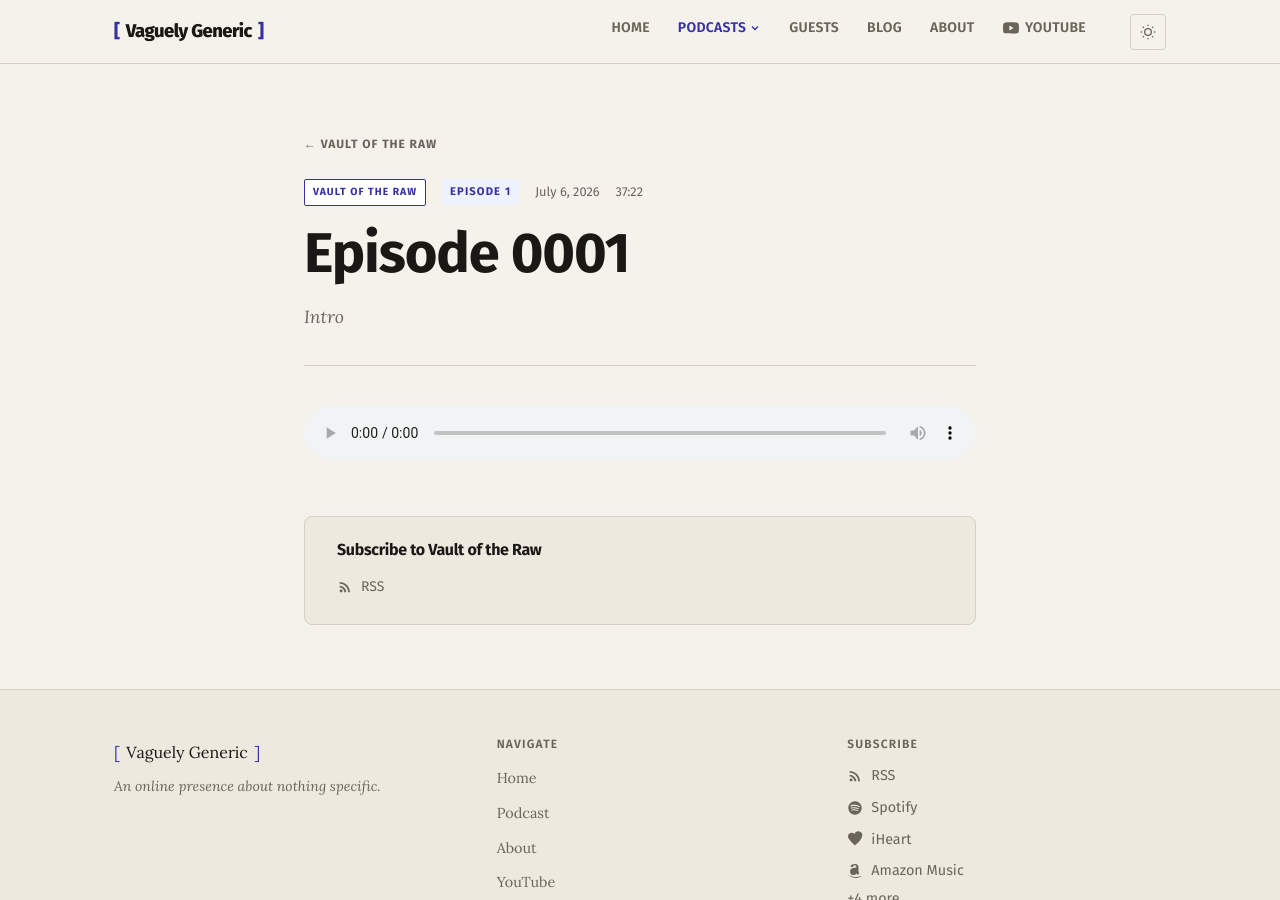
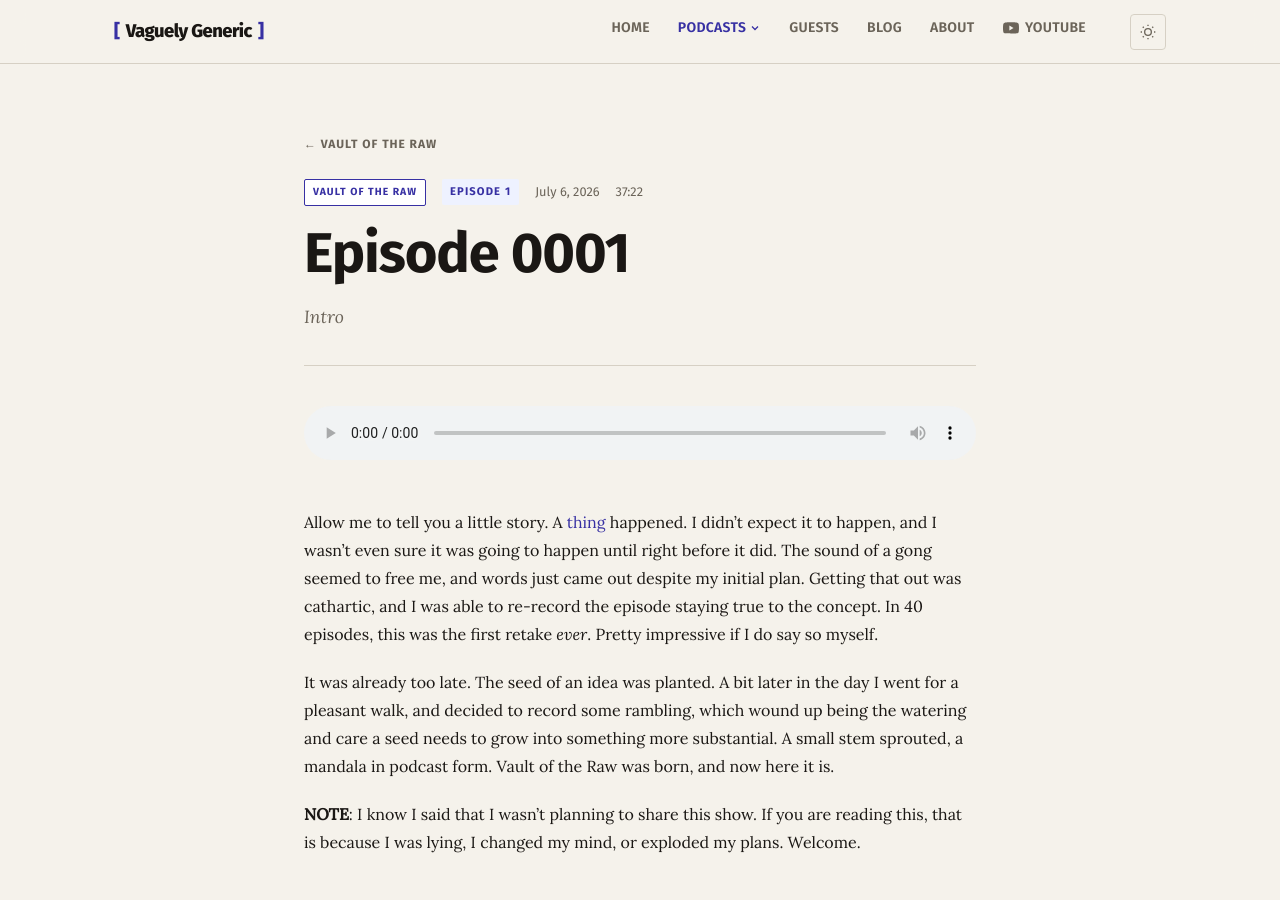
Before and after one commit to vaguelygeneric/website, a Jekyll site: the page built from _podcast/vault-of-the-raw/0001.md, in a window 1280 px wide and 900 px high. Built offline with Jekyll 4.4.1, drawn with Linux system fonts in a browser that asks for light colours.

Commit message:
ep0001 content

```diff
--- a/_podcast/vault-of-the-raw/0001.md
+++ b/_podcast/vault-of-the-raw/0001.md
@@ -13,3 +14,9 @@ audio_type: "audio/mp3"
 permalink: /podcast/vault-of-the-raw/0001/
 status: hidden
 ---
+
+Allow me to tell you a little story. A [thing]({% link _podcast/vault-of-the-raw/0002.md %}) happened. I didn't expect it to happen, and I wasn't even sure it was going to happen until right before it did. The sound of a gong seemed to free me, and words just came out despite my initial plan. Getting that out was cathartic, and I was able to re-record the episode staying true to the concept. In 40 episodes, this was the first retake *ever*. Pretty impressive if I do say so myself.
+
+It was already too late. The seed of an idea was planted. A bit later in the day I went for a pleasant walk, and decided to record some rambling, which wound up being the watering and care a seed needs to grow into something more substantial. A small stem sprouted, a mandala in podcast form. Vault of the Raw was born, and now here it is.
+
+**NOTE**: I know I said that I wasn't planning to share this show. If you are reading this, that is because I was lying, I changed my mind, or exploded my plans. Welcome.
```
Also changed, not shown: other parts of _podcast/vault-of-the-raw/0001.md (+1 -0 lines).
